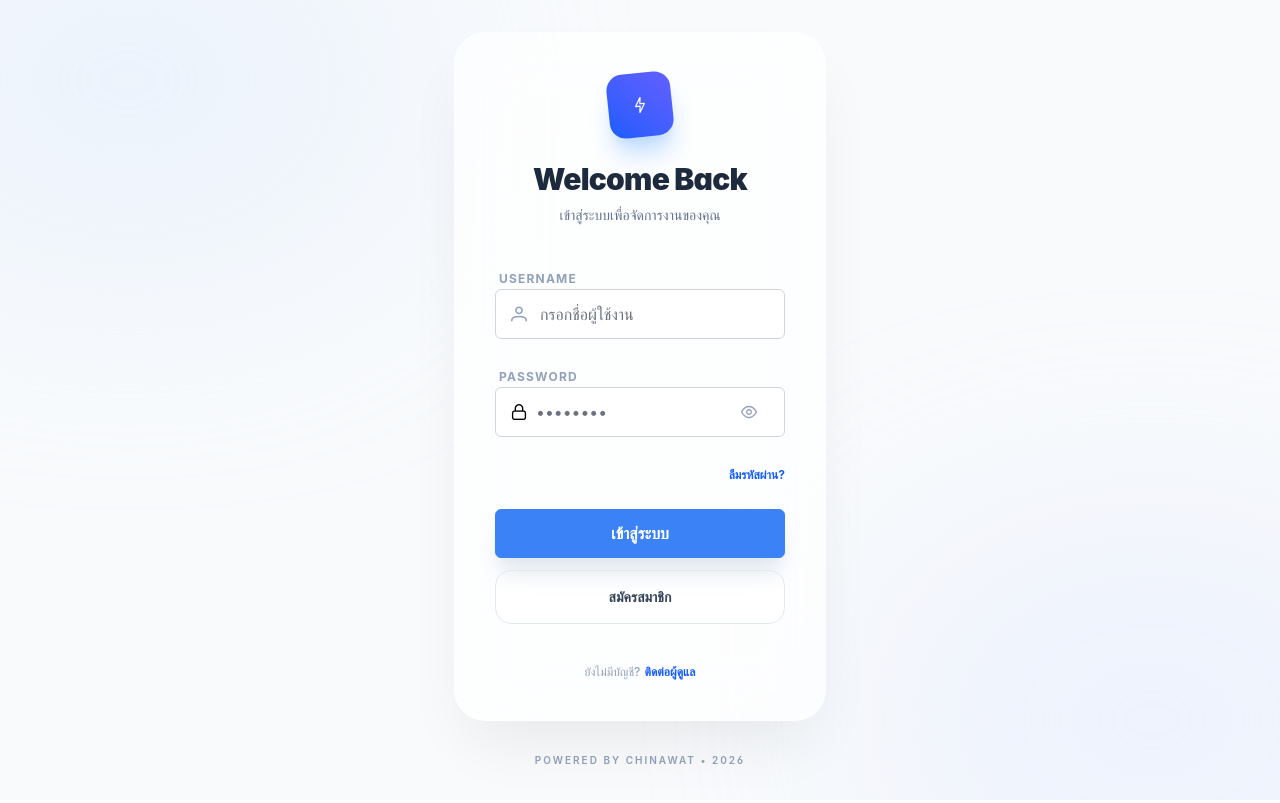
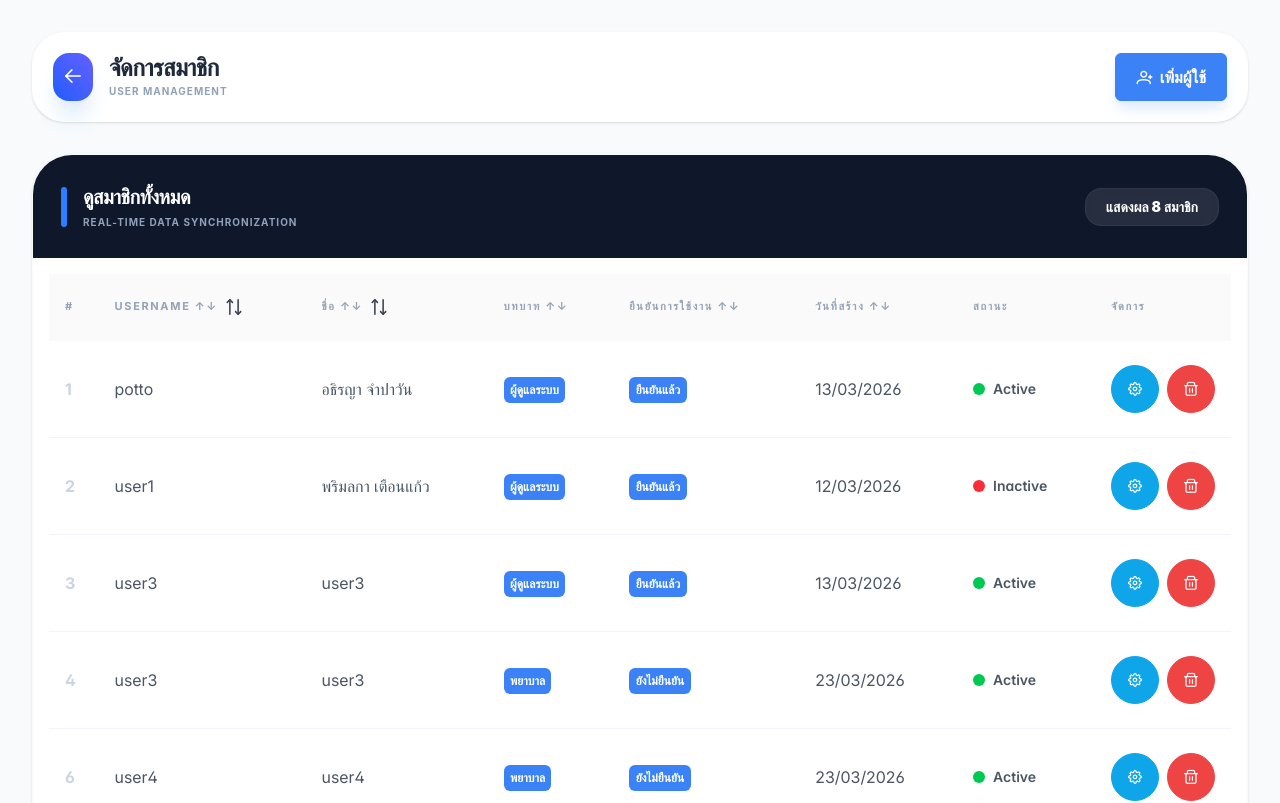
Before and after one commit to maiza007x/Join-IT, a React (Vite) app in the folder frontend/: page /members in a window 1280 px wide. Before the commit this address led to /. Shown: the top 803 px of the page. Built offline with nearby package versions, Linux system fonts and the light colour scheme.

Commit message:
เพิ่มหน้าจัดการสมาชิก

```diff
--- a/frontend/src/App.jsx
+++ b/frontend/src/App.jsx
@@ -3,32 +3,29 @@ import Login from "./pages/Login";
 import Tasks from "./pages/Tasks";
 import Profile from "./pages/Profile";
 import ForgotPassword from "./pages/ForgotPassword";
+import Register from "./pages/Register";
+import Members from "./pages/Members"; // ดึงไฟล์ที่เราเพิ่งสร้างตะกี้เข้ามา!
+
 import "primereact/resources/themes/lara-light-blue/theme.css";
 import "primereact/resources/primereact.min.css";
-import "primeicons/primeicons.css"; // ✅ อย่าลืม import icons นะครับ
-import Register from "./pages/Register"; // 1. import ไฟล์ใหม่เข้ามาตรงนี้!
+import "primeicons/primeicons.css";
 
 function App() {
   return (
     <BrowserRouter>
       <Routes>
-        {/* ✅ แก้ไข: ให้ทั้ง "/" และ "/login" วิ่งไปที่หน้า Login เหมือนกัน */}
         <Route path="/" element={<Login />} />
         <Route path="/login" element={<Login />} />
-
-        {/* ✅ แนะนำ: ใช้ตัวเล็กทั้งหมดเพื่อป้องกันการพิมพ์ผิด (จาก /Tasks เป็น /tasks) */}
         <Route path="/tasks" element={<Tasks />} />
-
         <Route path="/profile" element={<Profile />} />
         <Route path="/forgot-password" element={<ForgotPassword />} />
-
-        {/* ✅ ถ้าพิมพ์ URL มั่วๆ ให้ดีดกลับไปหน้า Login */}
-        <Route path="*" element={<Navigate to="/" />} />
-
-
         <Route path="/register" element={<Register />} />
 
+        {/* ✅ คุมเส้นทางสำหรับหน้าจัดการสมาชิก */}
+        <Route path="/members" element={<Members />} />
 
+        {/* ถ้าพิมพ์ URL มั่วๆ ให้ดีดกลับไปหน้า Login */}
+        <Route path="*" element={<Navigate to="/" />} />
       </Routes>
     </BrowserRouter>
   );
--- /dev/null
+++ b/frontend/src/pages/Members.jsx
@@ -0,0 +1,129 @@
+import React, { useState } from 'react';
+import { useNavigate } from 'react-router-dom';
+import { Button } from 'primereact/button';
+import { DataTable } from 'primereact/datatable';
+import { Column } from 'primereact/column';
+import { Tag } from 'primereact/tag';
+
+function Members() {
+    const navigate = useNavigate();
+
+    // ข้อมูลตัวอย่างสำหรับแสดงผล (อิงจากภาพใหม่ของคุณ)
+    const [users] = useState([
+        { id: 1, username: 'potto', name: 'อธิรญา จำปาวัน', role: 'ผู้ดูแลระบบ', verified: 'ยืนยันแล้ว', created_at: '13/03/2026', status: 'Active' },
+        { id: 2, username: 'user1', name: 'พริมลกา เตือนแก้ว', role: 'ผู้ดูแลระบบ', verified: 'ยืนยันแล้ว', created_at: '12/03/2026', status: 'Inactive' },
+        { id: 3, username: 'user3', name: 'user3', role: 'ผู้ดูแลระบบ', verified: 'ยืนยันแล้ว', created_at: '13/03/2026', status: 'Active' },
+        { id: 4, username: 'user3', name: 'user3', role: 'พยาบาล', verified: 'ยังไม่ยืนยัน', created_at: '23/03/2026', status: 'Active' },
+        { id: 6, username: 'user4', name: 'user4', role: 'พยาบาล', verified: 'ยังไม่ยืนยัน', created_at: '23/03/2026', status: 'Active' },
+        { id: 7, username: 'user6', name: 'user6', role: 'พยาบาล', verified: 'ยังไม่ยืนยัน', created_at: '23/03/2026', status: 'Inactive' },
+        { id: 8, username: 'user7', name: 'user7', role: 'พยาบาล', verified: 'ยังไม่ยืนยัน', created_at: '23/03/2026', status: 'Active' },
+        { id: 10, username: 'user8', name: 'user4', role: 'พยาบาล', verified: 'ยังไม่ยืนยัน', created_at: '23/03/2026', status: 'Active' }
+    ]);
+
+    return (
+        <div className="bg-[#f8fafc] min-h-screen p-4 md:p-8 font-sans text-slate-700">
+            <div className="max-w-[1250px] mx-auto">
+
+                {/* 🏰 Header Luxury */}
+                <div className="flex justify-between items-center mb-8 bg-white p-5 rounded-[2rem] shadow-sm border border-white">
+                    <div className="flex items-center gap-4">
+                        <div className="bg-gradient-to-tr from-blue-600 to-indigo-500 p-3 rounded-2xl shadow-xl shadow-blue-100 cursor-pointer" onClick={() => navigate("/tasks")}>
+                            <i className="pi pi-arrow-left text-white text-xl"></i>
+                        </div>
+                        <div>
+                            <h1 className="text-xl md:text-2xl font-black text-[#1e293b] tracking-tight leading-none">จัดการสมาชิก</h1>
+                            <p className="text-[10px] uppercase tracking-widest text-slate-400 font-bold mt-1">User Management</p>
+                        </div>
+                    </div>
+
+                    <Button label="เพิ่มผู้ใช้" icon="pi pi-user-plus" className="rounded-2xl px-6 bg-blue-600 border-none font-bold h-[48px] shadow-lg shadow-blue-100 hover:bg-blue-700 transition-all" />
+                </div>
+
+                {/* 📋 ตารางรายชื่อสมาชิก */}
+                <div className="bg-white rounded-[2.5rem] shadow-sm border border-slate-50 overflow-hidden">
+                    <div className="p-7 flex items-center justify-between bg-slate-900">
+                        <div className="flex items-center gap-4">
+                            <div className="w-1.5 h-10 bg-blue-500 rounded-full"></div>
+                            <div>
+                                <h3 className="m-0 font-bold text-white text-xl tracking-tight">ดูสมาชิกทั้งหมด</h3>
+                                <p className="text-slate-400 text-[10px] uppercase tracking-widest font-bold mt-1">Real-time data synchronization</p>
+                            </div>
+                        </div>
+                        <div className="bg-white/10 px-5 py-2 rounded-2xl text-white font-black text-sm border border-white/5 backdrop-blur-sm">
+                            แสดงผล {users.length} สมาชิก
+                        </div>
+                    </div>
+
+                    <div className="p-4">
+                        <DataTable
+                            value={users}
+                            paginator
+                            rows={10}
+                            className="p-datatable-sm custom-luxury-table"
+                            rowHover
+                            paginatorTemplate="FirstPageLink PrevPageLink PageLinks NextPageLink LastPageLink CurrentPageReport"
+                            currentPageReportTemplate="1-10 of {totalRecords}"
+                        >
+                            <Column field="id" header="#" style={{width: '3rem'}} bodyStyle={{fontWeight: 'bold', color: '#cbd5e1'}} />
+                            <Column field="username" header="Username ↑↓" sortable />
+                            <Column field="name" header="ชื่อ ↑↓" sortable />
+                            <Column field="role" header="บทบาท ↑↓" body={(row) => (
+                                <Tag value={row.role} className={`px-3 py-1 text-[11px] font-bold border-none ${row.role === 'ผู้ดูแลระบบ' ? 'bg-purple-600 text-white' : 'bg-blue-500 text-white'}`} />
+                            )} />
+                            <Column field="verified" header="ยืนยันการใช้งาน ↑↓" body={(row) => (
+                                <Tag value={row.verified} className={`px-3 py-1 text-[11px] font-bold border-none ${row.verified === 'ยืนยันแล้ว' ? 'bg-green-500 text-white' : 'bg-slate-400 text-white'}`} />
+                            )} />
+                            <Column field="created_at" header="วันที่สร้าง ↑↓" />
+                            <Column field="status" header="สถานะ" body={(row) => (
+                                <div className="flex items-center gap-2">
+                                    <div className={`w-3 h-3 rounded-full ${row.status === 'Active' ? 'bg-green-500' : 'bg-red-500'}`}></div>
+                                    <span className="text-sm font-semibold">{row.status}</span>
+                                </div>
+                            )} />
+                            <Column header="จัดการ" body={() => (
+                                <div className="flex gap-2">
+                                    <Button icon="pi pi-cog" rounded className="p-button-info p-button-sm bg-blue-500 border-none" />
+                                    <Button icon="pi pi-trash" rounded className="p-button-danger p-button-sm bg-red-500 border-none" />
+                                </div>
+                            )} style={{ width: '8rem' }} />
+                        </DataTable>
+                    </div>
+                </div>
+
+            </div>
+
+            {/* Custom Style ให้เหมือนกับหน้า Tasks */}
+            <style dangerouslySetInnerHTML={{ __html: `
+                .custom-luxury-table .p-datatable-thead > tr > th {
+                    background-color: #fafafa !important;
+                    color: #94a3b8 !important;
+                    font-size: 11px !important;
+                    text-transform: uppercase !important;
+                    letter-spacing: 0.15em !important;
+                    border-bottom: 2px solid #f8fafc !important;
+                    padding: 1.5rem 1rem !important;
+                }
+                .p-datatable-tbody > tr > td {
+                    border-bottom: 1px solid #f1f5f9 !important;
+                    padding: 1.5rem 1rem !important;
+                }
+                .p-datatable-tbody > tr:hover {
+                    background-color: #fcfdfe !important;
+                }
+                .p-paginator {
+                    border: none !important;
+                    padding: 2rem !important;
+                    background: transparent !important;
+                }
+                .p-paginator .p-paginator-pages .p-paginator-page.p-highlight {
+                    background: #2563eb !important;
+                    color: white !important;
+                    border-radius: 12px !important;
+                }
+            `}} />
+        </div>
+    );
+}
+
+// ⚠️ สำคัญมาก! บรรทัดนี้แหละครับที่ระบบแจ้งเตือนว่าหายไป
+export default Members;
--- a/frontend/src/pages/Tasks.jsx
+++ b/frontend/src/pages/Tasks.jsx
@@ -59,7 +59,6 @@ function Tasks() {
         fetchProfile();
     }, []);
 
-    // ... ( handleJoin, handleLeave, confirmJoin, confirmLeave ไม่เปลี่ยนแปลง)
     const handleJoin = async (taskId) => {
         setActionLoading(taskId);
         try {
@@ -120,7 +119,6 @@ function Tasks() {
         navigate("/", { replace: true });
     };
 
-    // ... ( internTemplate, actionTemplate ไม่เปลี่ยนแปลง)
     const internTemplate = (rowData) => (
         <div className="flex flex-wrap gap-1">
             {rowData.interns && rowData.interns.length > 0 ? (
@@ -170,7 +168,18 @@ function Tasks() {
 
                     <div className="flex items-center gap-4"> {/* จัดกลุ่มทางขวา */}
 
-                        {/* ✅ รูปโปรไฟล์คลิกได้ หรูหรา */}
+                        {/* ✅ เพิ่มปุ่มตัวเลือก "จัดการสมาชิก" ข้างๆ โปรไฟล์ */}
+                        <div
+                            className="flex items-center gap-2 cursor-pointer hover:bg-slate-50 p-2.5 rounded-2xl transition-all duration-200 group mr-1"
+                            onClick={() => navigate("/members")}
+                        >
+                            <div className="bg-blue-50 p-2 rounded-xl group-hover:bg-blue-100 transition-colors">
+                                <i className="pi pi-users text-blue-600 text-base"></i>
+                            </div>
+                            <span className="text-sm font-bold text-slate-700 group-hover:text-blue-600 transition-colors">จัดการสมาชิก</span>
+                        </div>
+
+                        {/* รูปโปรไฟล์คลิกได้ หรูหรา */}
                         <div className="relative cursor-pointer group" onClick={() => navigate("/profile")}>
                             <div className="p-0.5 bg-gradient-to-tr from-blue-100 to-indigo-100 rounded-full shadow-sm group-hover:shadow-md group-hover:from-blue-400 group-hover:to-indigo-400 transition-all duration-300">
                                 <img
@@ -218,7 +227,6 @@ function Tasks() {
                         <div className="flex flex-col gap-2 flex-grow">
                             <span className="text-[10px] font-black text-slate-400 uppercase tracking-widest ml-1">คำค้นหา (ปัญหา, อุปกรณ์, แผนก)</span>
                             <div className="relative w-full">
-                                {/* จัดตำแหน่งไอคอนแว่นขยายให้เป็นระเบียบ และเพิ่ม pl-11 ที่ InputText เพื่อเว้นระยะหลบไอคอน */}
                                 <i className="pi pi-search absolute left-4 top-1/2 -translate-y-1/2 text-slate-400 z-10 text-sm" />
                                 <InputText
                                     value={searchQuery}
@@ -232,7 +240,7 @@ function Tasks() {
                     </div>
                 </div>
 
-                {/* ... ( Main Data Table และ CSS Luxury Overrides ไม่เปลี่ยนแปลง) */}
+                {/* Main Data Table */}
                 <div className="bg-white rounded-[2.5rem] shadow-sm border border-slate-50 overflow-hidden">
                     <div className="p-7 flex items-center justify-between bg-slate-900">
                         <div className="flex items-center gap-4">
```
